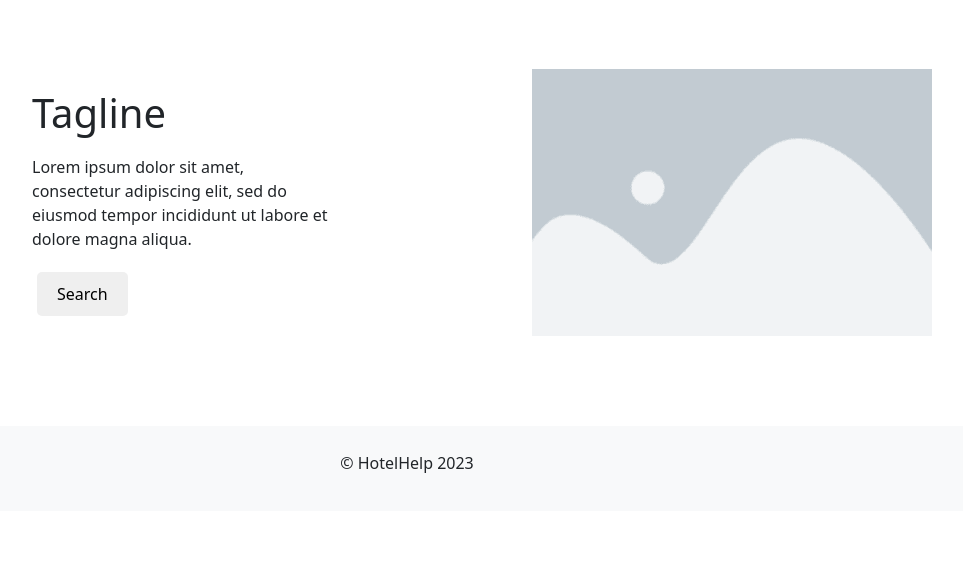
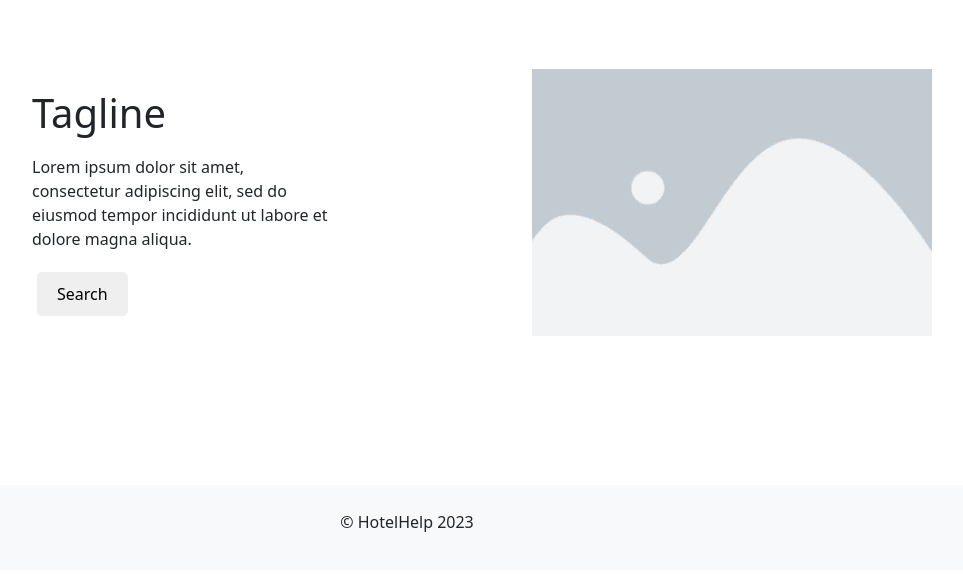
Before and after one commit to mathusathiru/destinations, a Flask app: page / in a window 1280 px wide. Shown: the part 201-777 px from the top of the page, without its empty margins (238-1201 px from the left). Run offline with Flask 3, Linux system fonts and the light colour scheme.

Commit message:
Update HTML for footer

```diff
--- a/templates/index.html
+++ b/templates/index.html
@@ -8,6 +8,7 @@
 
 {% block content %}
 
+    <div class="content-container">
         <div id="index-container">
             <div id="tagline-container">
                 <h1 id="tagline">Tagline</h1>
@@ -17,6 +18,8 @@
             </div>
             <img src= "{{ url_for('static', filename='images/placeholder.png') }}" alt="Placeholder Image" id="main-image">
         </div>
+    </div>
+
 
 {% endblock %}
 
```
Also changed, not shown: templates/account.html (+5 -4 lines). Lines whose indentation alone changed are shown as unchanged.
